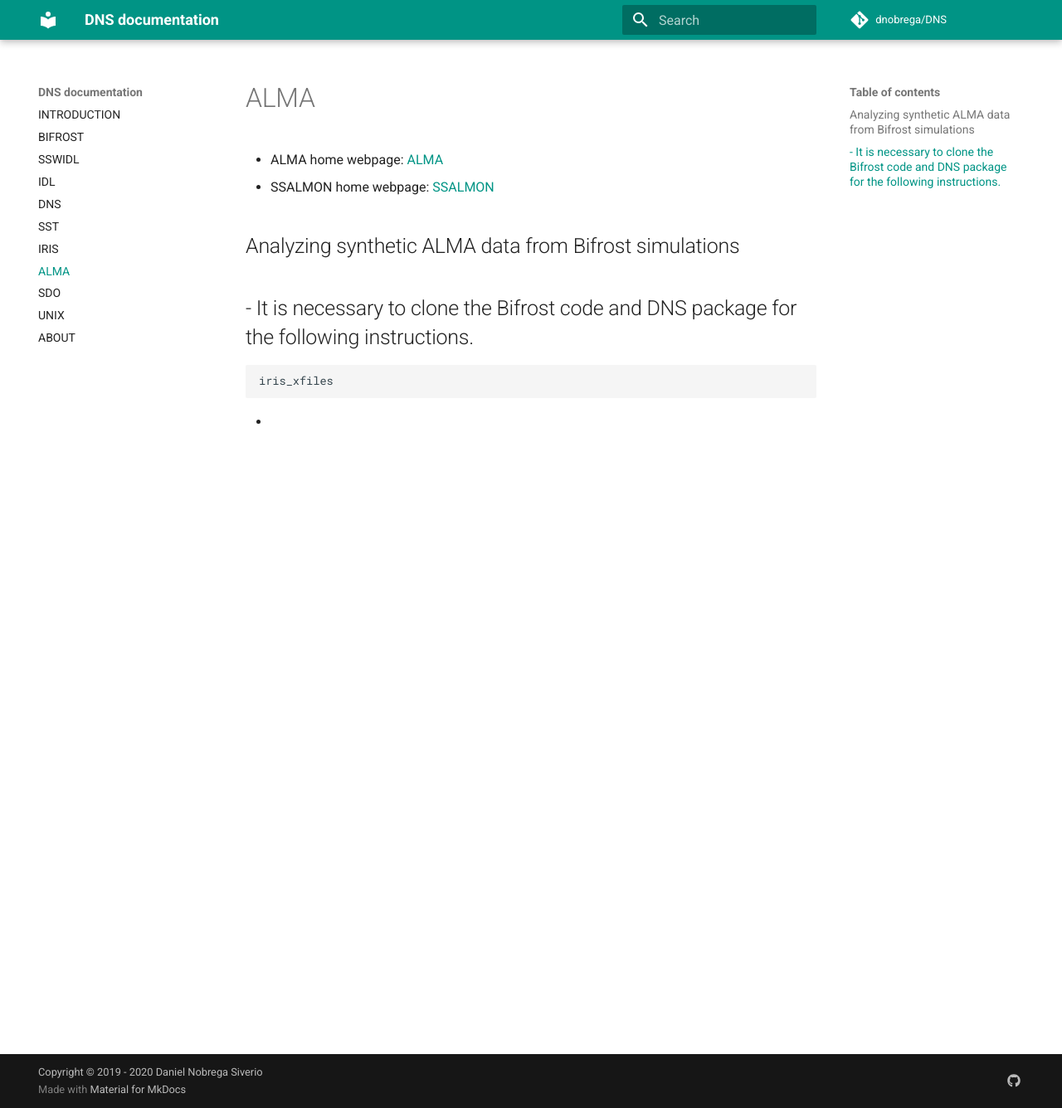
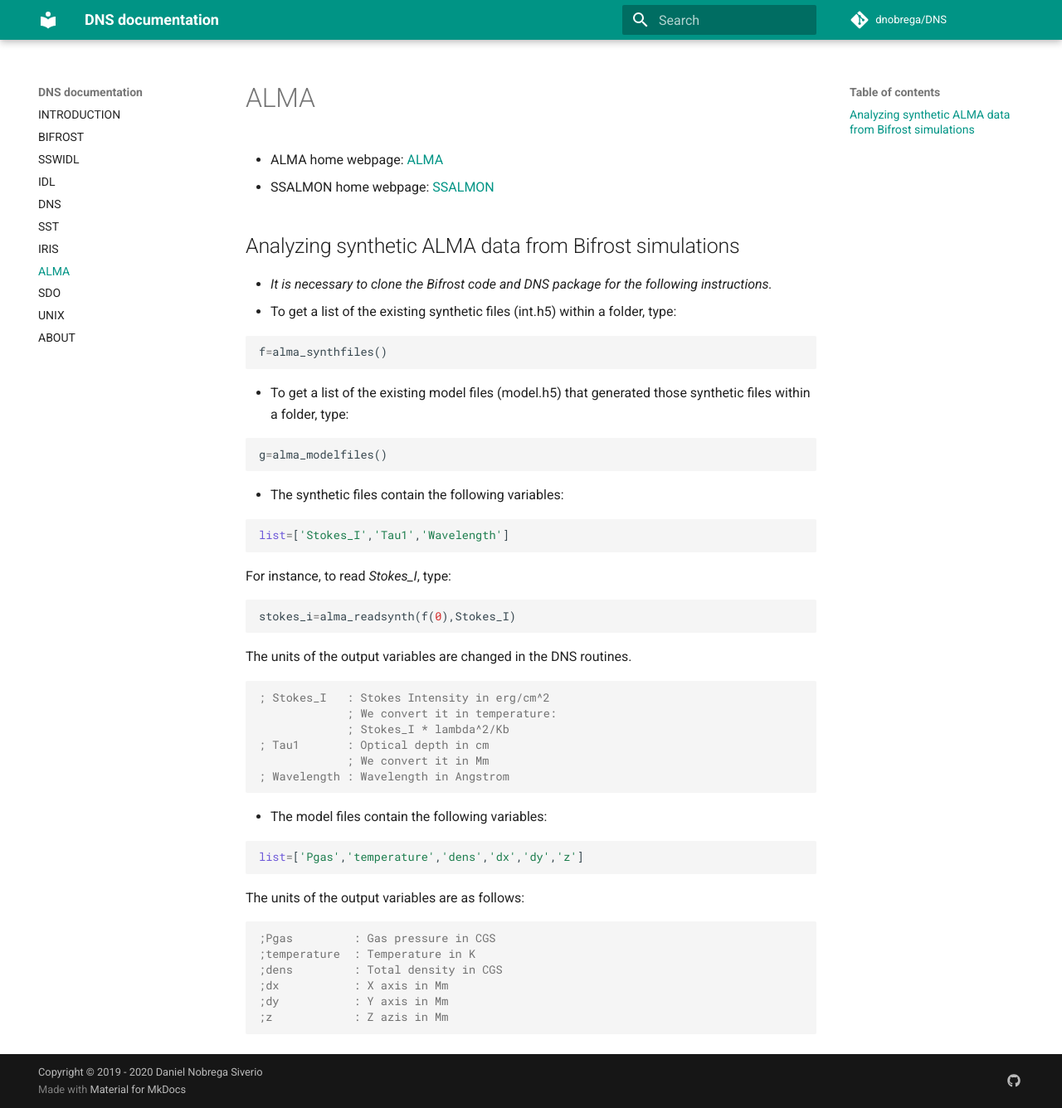
Before and after one commit to dnobrega/DNS, an MkDocs documentation site: the page built from docs/ALMA.md, in a window 1280 px wide and 1336 px high. Shown: the whole window at 83% size. Built offline with MkDocs 1.6.1 and Material for MkDocs 9.7.7, drawn with Linux system fonts in a browser that asks for light colours; comment, search, counter and statistics services are not loaded.

Commit message:
Update ALMA.md

````diff
--- a/docs/ALMA.md
+++ b/docs/ALMA.md
@@ -5,9 +5,42 @@
 
 ## Analyzing synthetic ALMA data from Bifrost simulations
 
-- It is necessary to clone the Bifrost code and DNS package for the following instructions.
--
+- _It is necessary to clone the Bifrost code and DNS package for the following instructions._
+- To get a list of the existing synthetic files (int.h5) within a folder, type:
 ``` IDL
-iris_xfiles
+f=alma_synthfiles()
 ```
--
+- To get a list of the existing model files (model.h5) that generated those synthetic files within a folder, type:
+``` IDL
+g=alma_modelfiles()
+```
+- The synthetic files contain the following variables:
+``` IDL
+list=['Stokes_I','Tau1','Wavelength']
+```
+For instance, to read _Stokes_I_, type:
+``` IDL
+stokes_i=alma_readsynth(f(0),Stokes_I)
+```
+The units of the output variables are changed in the DNS routines.
+``` IDL
+; Stokes_I   : Stokes Intensity in erg/cm^2
+             ; We convert it in temperature:
+             ; Stokes_I * lambda^2/Kb
+; Tau1       : Optical depth in cm
+             ; We convert it in Mm
+; Wavelength : Wavelength in Angstrom
+```
+- The model files contain the following variables:
+``` IDL
+list=['Pgas','temperature','dens','dx','dy','z']
+```
+The units of the output variables are as follows:
+``` IDL
+;Pgas         : Gas pressure in CGS
+;temperature  : Temperature in K
+;dens         : Total density in CGS
+;dx           : X axis in Mm
+;dy           : Y axis in Mm
+;z            : Z azis in Mm
+```
````
